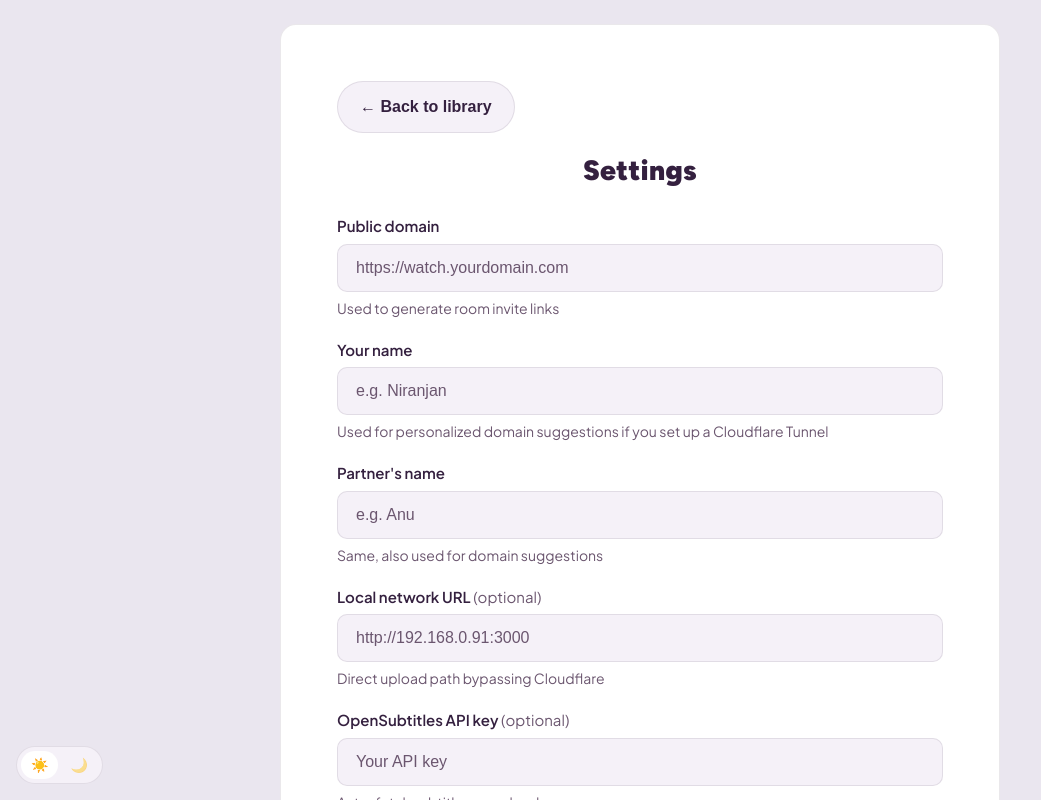
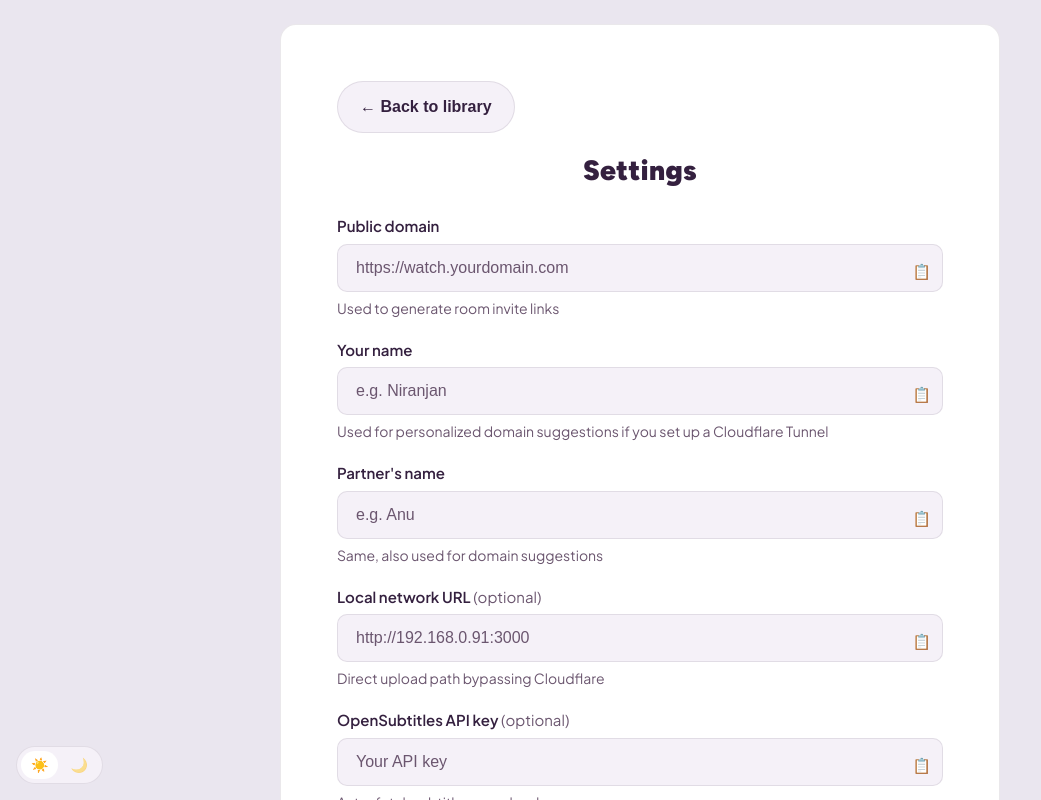
Before and after one commit to FGButterLettuce/pookieflix, a React (Vite) app in the folder client/: page /settings in a window 1280 px wide. Shown: the top 800 px of the page, without its empty margins (0-1041 px from the left). Built offline with nearby package versions, Linux system fonts and the light colour scheme; no server answers.

Commit message:
Add one-tap paste buttons to every relevant text field in setup/settings

```diff
--- /dev/null
+++ b/client/src/components/PasteableInput.tsx
@@ -0,0 +1,65 @@
+import { useState, type ChangeEvent, type KeyboardEvent } from 'react';
+
+interface PasteableInputProps {
+  className?: string;
+  type?: string;
+  inputMode?: 'text' | 'numeric' | 'none' | 'tel' | 'search' | 'email' | 'url' | 'decimal';
+  placeholder?: string;
+  value: string;
+  onChange: (e: ChangeEvent<HTMLInputElement>) => void;
+  onKeyDown?: (e: KeyboardEvent<HTMLInputElement>) => void;
+  autoFocus?: boolean;
+}
+
+const canReadClipboard =
+  typeof navigator !== 'undefined' &&
+  !!navigator.clipboard &&
+  typeof navigator.clipboard.readText === 'function' &&
+  typeof window !== 'undefined' &&
+  window.isSecureContext;
+
+export function PasteableInput({
+  className, type = 'text', inputMode, placeholder, value, onChange, onKeyDown, autoFocus,
+}: PasteableInputProps) {
+  const [status, setStatus] = useState<'idle' | 'ok' | 'error'>('idle');
+
+  const paste = async () => {
+    try {
+      const text = await navigator.clipboard.readText();
+      if (!text) throw new Error('empty clipboard');
+      onChange({ target: { value: text } } as ChangeEvent<HTMLInputElement>);
+      setStatus('ok');
+    } catch {
+      setStatus('error');
+    } finally {
+      setTimeout(() => setStatus('idle'), 1500);
+    }
+  };
+
+  return (
+    <div className="pasteable-field">
+      <input
+        className={className}
+        type={type}
+        inputMode={inputMode}
+        placeholder={placeholder}
+        value={value}
+        onChange={onChange}
+        onKeyDown={onKeyDown}
+        autoFocus={autoFocus}
+      />
+      {canReadClipboard && (
+        <button
+          type="button"
+          className={`paste-btn${status !== 'idle' ? ` paste-btn--${status}` : ''}`}
+          onClick={() => void paste()}
+          tabIndex={-1}
+          aria-label="Paste from clipboard"
+          title="Paste from clipboard"
+        >
+          {status === 'ok' ? '✓' : status === 'error' ? '✕' : '📋'}
+        </button>
+      )}
+    </div>
+  );
+}
--- a/client/src/index.css
+++ b/client/src/index.css
@@ -187,6 +187,28 @@ body {
   color: var(--text-muted);
 }
 .password-toggle-btn:hover { color: var(--text); }
+
+.pasteable-field {
+  position: relative;
+  width: 100%;
+}
+.pasteable-field .setup-input { padding-right: 44px; }
+.paste-btn {
+  position: absolute;
+  right: 6px;
+  top: 50%;
+  transform: translateY(-50%);
+  background: none;
+  border: none;
+  cursor: pointer;
+  font-size: 15px;
+  padding: 6px;
+  line-height: 1;
+  color: var(--text-muted);
+}
+.paste-btn:hover { color: var(--text); }
+.paste-btn--ok { color: var(--success); }
+.paste-btn--error { color: var(--danger); }
 
 .setup-hint {
   font-size: 13px;
--- a/client/src/pages/Settings.tsx
+++ b/client/src/pages/Settings.tsx
@@ -1,6 +1,7 @@
 import { useState, useEffect } from 'react';
 import { useNavigate } from 'react-router-dom';
 import { PasswordInput } from '../components/PasswordInput';
+import { PasteableInput } from '../components/PasteableInput';
 
 
 interface TunnelStatus {
@@ -140,7 +141,7 @@ export function Settings() {
         <h1 className="setup-title" style={{ marginBottom: 24 }}>Settings</h1>
 
         <label className="settings-label">Public domain</label>
-        <input
+        <PasteableInput
           className="setup-input"
           type="url"
           placeholder="https://watch.yourdomain.com"
@@ -150,9 +151,8 @@ export function Settings() {
         <div className="setup-hint" style={{ marginBottom: 20 }}>Used to generate room invite links</div>
 
         <label className="settings-label">Your name</label>
-        <input
+        <PasteableInput
           className="setup-input"
-          type="text"
           placeholder="e.g. Niranjan"
           value={values.USER_NAME}
           onChange={set('USER_NAME')}
@@ -160,9 +160,8 @@ export function Settings() {
         <div className="setup-hint" style={{ marginBottom: 20 }}>Used for personalized domain suggestions if you set up a Cloudflare Tunnel</div>
 
         <label className="settings-label">Partner's name</label>
-        <input
+        <PasteableInput
           className="setup-input"
-          type="text"
           placeholder="e.g. Anu"
           value={values.PARTNER_NAME}
           onChange={set('PARTNER_NAME')}
@@ -170,7 +169,7 @@ export function Settings() {
         <div className="setup-hint" style={{ marginBottom: 20 }}>Same, also used for domain suggestions</div>
 
         <label className="settings-label">Local network URL <span className="settings-optional">(optional)</span></label>
-        <input
+        <PasteableInput
           className="setup-input"
           type="url"
           placeholder="http://192.168.0.91:3000"
@@ -180,9 +179,8 @@ export function Settings() {
         <div className="setup-hint" style={{ marginBottom: 20 }}>Direct upload path bypassing Cloudflare</div>
 
         <label className="settings-label">OpenSubtitles API key <span className="settings-optional">(optional)</span></label>
-        <input
+        <PasteableInput
           className="setup-input"
-          type="text"
           placeholder="Your API key"
           value={values.OPENSUBTITLES_API_KEY}
           onChange={set('OPENSUBTITLES_API_KEY')}
@@ -212,9 +210,8 @@ export function Settings() {
           >
             open dash.cloudflare.com ↗
           </a>
-          <input
+          <PasteableInput
             className="setup-input"
-            type="text"
             placeholder={values.TUNNEL_CONFIGURED ? 'Paste a new token to replace this tunnel' : 'Paste a token to enable a tunnel'}
             value={tunnelToken}
             onChange={e => setTunnelToken(e.target.value)}
--- a/client/src/pages/Setup.tsx
+++ b/client/src/pages/Setup.tsx
@@ -1,6 +1,7 @@
 import { useMemo, useState } from 'react';
 import { Logo } from '../components/Logo';
 import { PasswordInput } from '../components/PasswordInput';
+import { PasteableInput } from '../components/PasteableInput';
 import { useTheme } from '../theme/ThemeContext';
 import { generateDomainSuggestions } from '../lib/domainSuggestions';
 
@@ -228,17 +229,15 @@ export function Setup({ onComplete }: { onComplete: () => void }) {
               <div className="setup-icon">💌</div>
               <h1 className="setup-title">who's watching?</h1>
               <p className="setup-desc">two names, and we'll suggest some domain ideas just for you two.</p>
-              <input
+              <PasteableInput
                 className="setup-input"
-                type="text"
                 placeholder="your name"
                 value={userName}
                 onChange={e => setUserName(e.target.value)}
                 autoFocus
               />
-              <input
+              <PasteableInput
                 className="setup-input"
-                type="text"
                 placeholder="their name"
                 value={partnerName}
                 onChange={e => setPartnerName(e.target.value)}
@@ -384,9 +383,8 @@ export function Setup({ onComplete }: { onComplete: () => void }) {
               <p className="setup-instructions-label">
                 3. …and paste it here (the whole thing, don't bother editing it down — pookieflix will find the token in it automatically):
               </p>
-              <input
+              <PasteableInput
                 className="setup-input"
-                type="text"
                 placeholder="paste the whole docker command (or just the token)"
                 value={tunnelToken}
                 onChange={e => setTunnelToken(e.target.value)}
@@ -451,9 +449,8 @@ export function Setup({ onComplete }: { onComplete: () => void }) {
                     PookieFlix itself.
                   </p>
                   <label className="settings-label">Container port</label>
-                  <input
+                  <PasteableInput
                     className="setup-input"
-                    type="text"
                     inputMode="numeric"
                     placeholder="3000"
                     value={containerPort}
@@ -461,7 +458,7 @@ export function Setup({ onComplete }: { onComplete: () => void }) {
                   />
                 </div>
               )}
-              <input
+              <PasteableInput
                 className="setup-input"
                 type="url"
                 placeholder="https://watch.yourdomain.com"
@@ -511,7 +508,7 @@ export function Setup({ onComplete }: { onComplete: () => void }) {
               <li>forward external port <strong>3000</strong> to <code>{window.location.hostname}</code> port <strong>3000</strong></li>
               <li>your public URL will be <em>http://yourname.duckdns.org:3000</em>. paste it below</li>
             </ol>
-            <input
+            <PasteableInput
               className="setup-input"
               type="url"
               placeholder="http://yourname.duckdns.org:3000"
@@ -581,9 +578,8 @@ export function Setup({ onComplete }: { onComplete: () => void }) {
               <li>go to your profile → <strong>API Access</strong> and copy your key</li>
               <li>paste it below</li>
             </ol>
-            <input
+            <PasteableInput
               className="setup-input"
-              type="text"
               placeholder="paste api key here, or leave blank to skip"
               value={subsKey}
               onChange={e => setSubsKey(e.target.value)}
```
